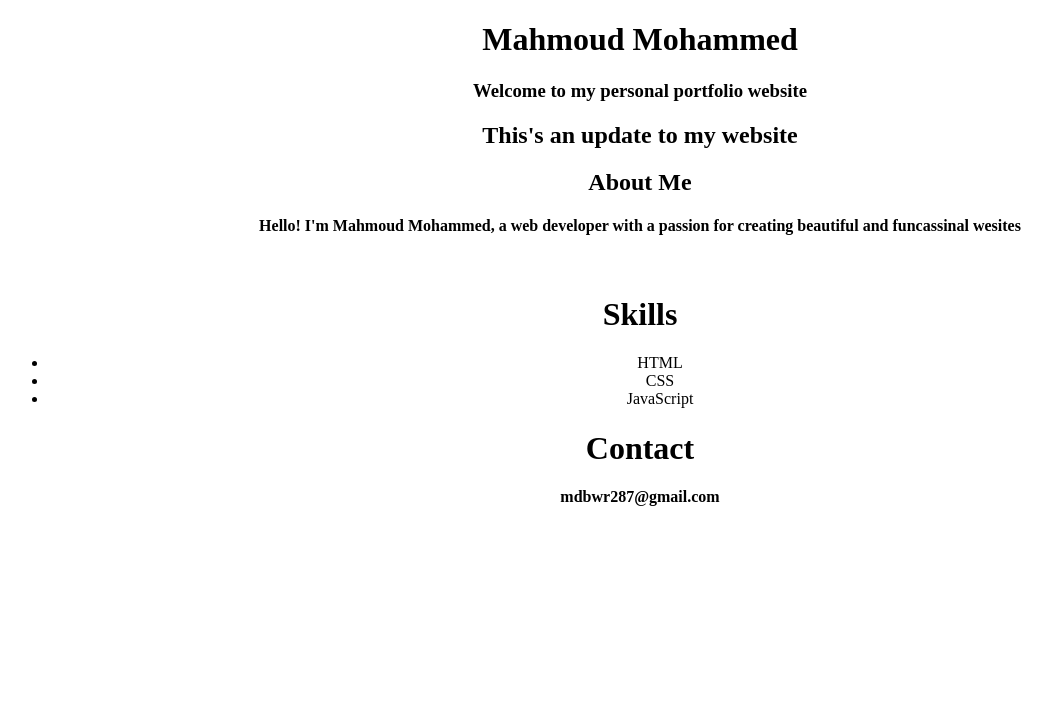
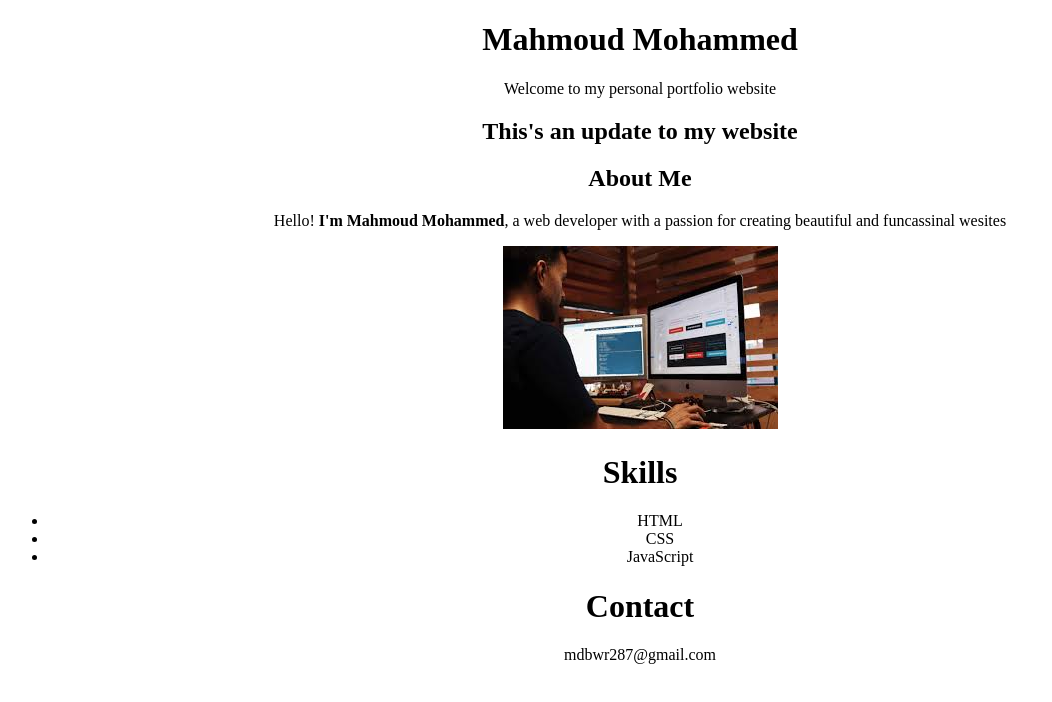
Before and after one commit to mahmou840/1.1-personal-Portfolio-P, a plain HTML site: page index.html in a window 1280 px wide. Shown: the whole page, without its empty margins (0-1052 px from the left). Drawn offline with Linux system fonts and the light colour scheme.

Commit message:
personal portfolio

```diff
--- a/index.html
+++ b/index.html
@@ -10,16 +10,18 @@
 <body>
     <center>
         <h1>Mahmoud Mohammed</h1>
-        <h3>Welcome to my personal portfolio website</h3>
+        <p>Welcome to my personal portfolio website</p>
         <h2>
             This's an update to my website
         </h2>
         <h2>
             About Me
         </h2>
-        <h4>Hello! <strong>I'm Mahmoud Mohammed</strong>, a web developer with a passion for creating beautiful and
-            funcassinal wesites</h4>
-            <img src="../1.1 personal Portfolio P/Image20250825140932.jpg" alt="">
+        <p>
+            Hello! <strong>I'm Mahmoud Mohammed</strong>, a web developer with a passion for creating beautiful and
+            funcassinal wesites
+        </p>
+            <img src="./Image20250825140932.jpg" alt="">
             <h1>Skills</h1>
             <ul>
                 <li>
@@ -35,7 +37,7 @@
             <h1>
                 Contact
             </h1>
-            <h4>mdbwr287@gmail.com</h4>
+            <p>mdbwr287@gmail.com</p>
 
 
 
```
